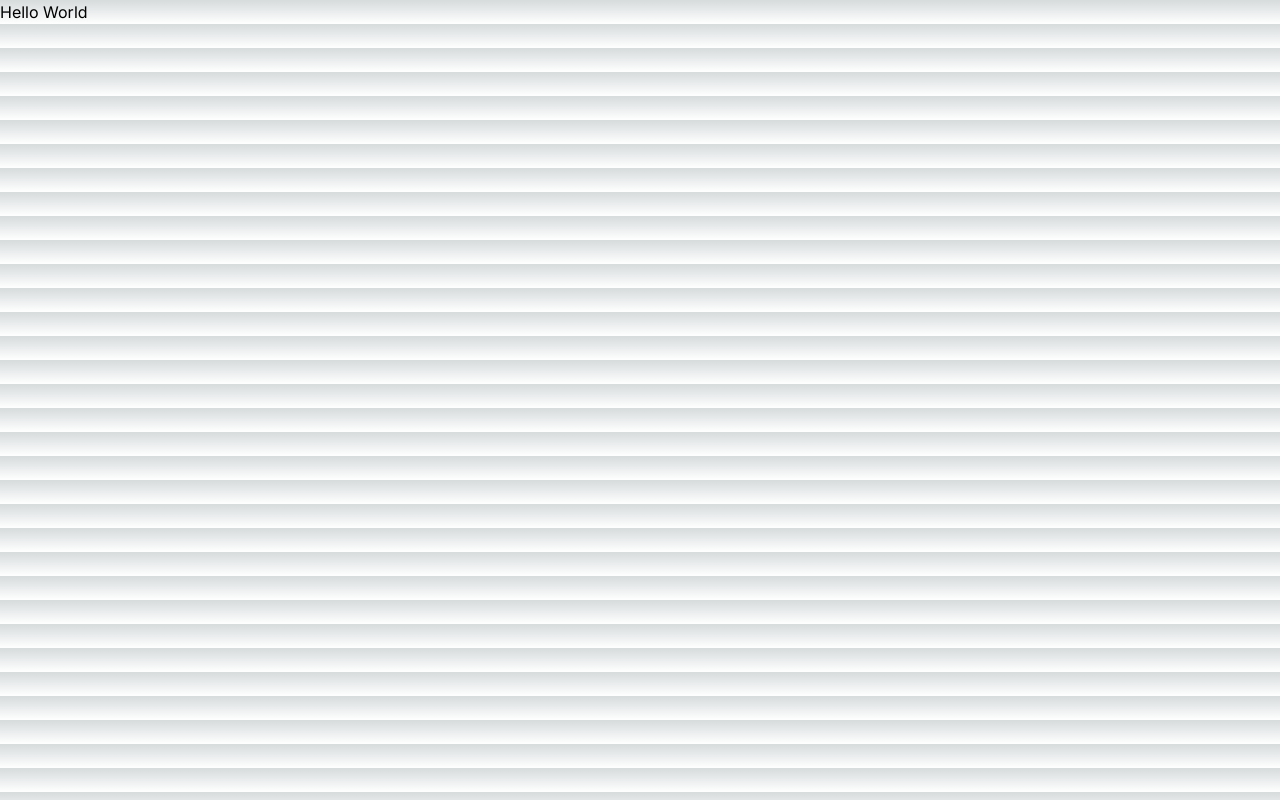
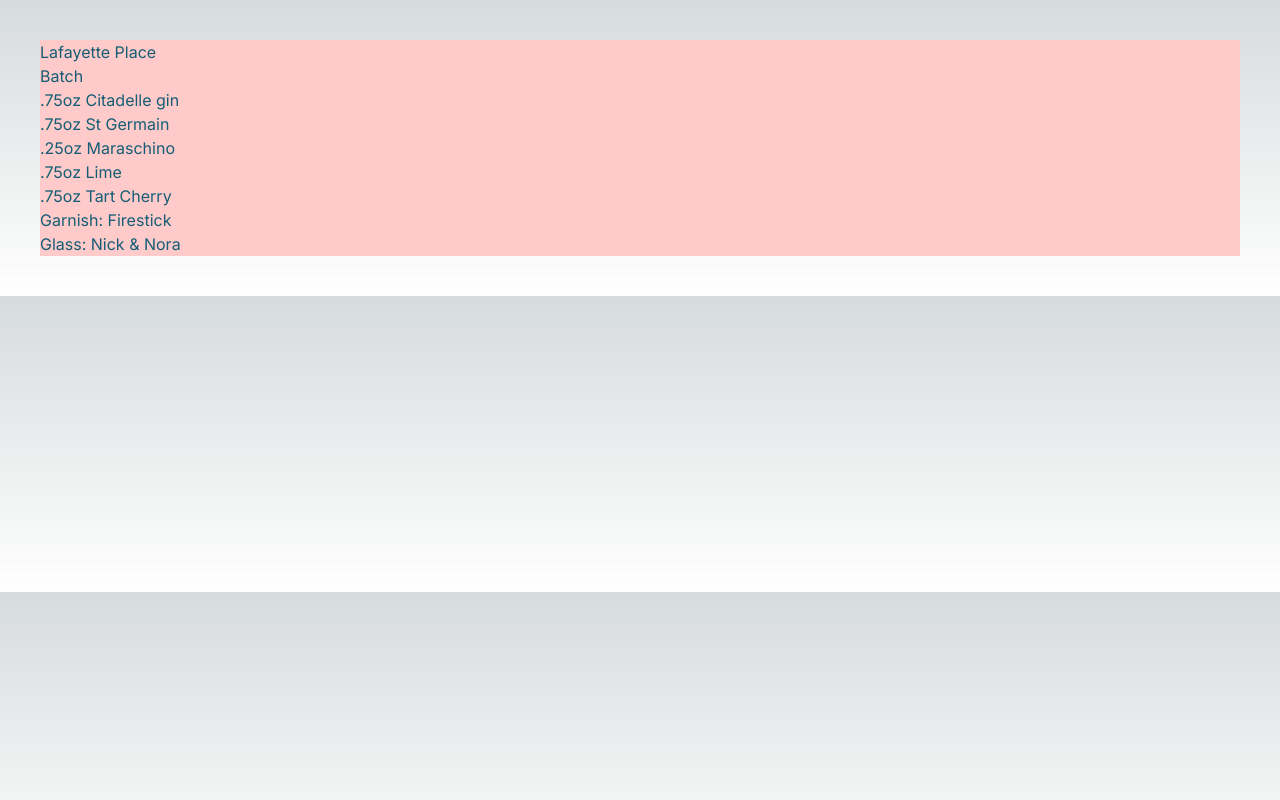
Before and after one commit to chleighton1/pocket-manager, a Next.js app: page / in a window 1280 px wide. Built offline with nearby package versions, Linux system fonts and the light colour scheme.

Commit message:
feat: create drink card

```diff
--- a/app/page.tsx
+++ b/app/page.tsx
@@ -2,6 +2,37 @@
 
 export default function Home() {
   return (
-    <div>Hello World</div>
+    <div className="p-10">
+      <Drink />
+    </div>
   );
 }
+
+function Drink() {
+  return (
+    <div className="bg-red-200 text-cyan-800">
+      <h1>Lafayette Place</h1>
+      <div>
+        <h3>Batch</h3>
+        <ul>
+          <li>.75oz Citadelle gin</li>
+          <li>.75oz St Germain</li>
+          <li>.25oz Maraschino</li>
+        </ul>
+      </div>
+      <p>.75oz Lime</p>
+      <p>.75oz Tart Cherry</p>
+      <p>Garnish: Firestick</p>
+      <p>Glass: Nick & Nora</p>
+    </div>
+  );
+}
+
+// 			//  (1.75oz Batch)*
+// .75oz Citadelle gin
+// .75oz St Germain
+// .25oz Maraschino
+// .75oz Lime
+// .5oz Tart Cherry
+// Glass: Nick & Nora
+// Garnish: Firestick
```
